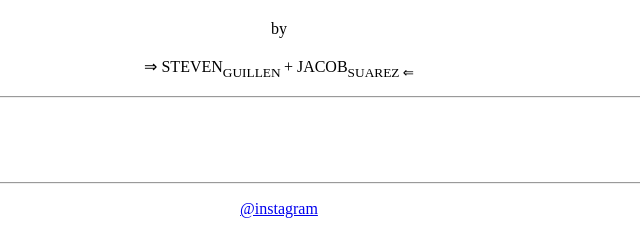
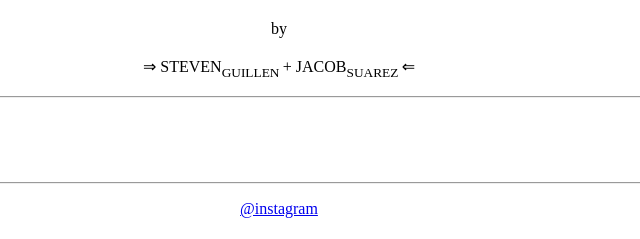
Before and after one commit to stevengonzalezguillen/BORROWEDTIME, a plain HTML site: page index.html in a window 1280 px wide. Shown: the part 274-513 px from the top of the page, 361-1001 px from the left. Drawn offline with Linux system fonts and the light colour scheme.

Commit message:
Update index.html

```diff
--- a/index.html
+++ b/index.html
@@ -5,7 +5,7 @@
 <h1 style="text-align: center;">BORROWED TIME <span style="color: #008080;"><span style="color: #333333;">IS</span> </span></h1>
 <h1 style="text-align: center;"><span style="color: #008080;">NOW ONLINE <span style="color: #000000;">(!)</span></span></h1>
 <p style="text-align: center;">by</p>
-<p style="text-align: center;">&rArr; STEVEN<sub>GUILLEN</sub><sup>&nbsp;</sup>+ JACOB<sub>SUAREZ&nbsp;&lArr;</sub></p>
+<p style="text-align: center;">&rArr; STEVEN<sub>GUILLEN</sub><sup>&nbsp;</sup>+ JACOB<sub>SUAREZ&nbsp;</sub>&lArr;</p>
 <hr />
 <p>steven is working on building this site from scratch ;^)&nbsp;</p>
 <p>there's more to come in due time!</p>
```
